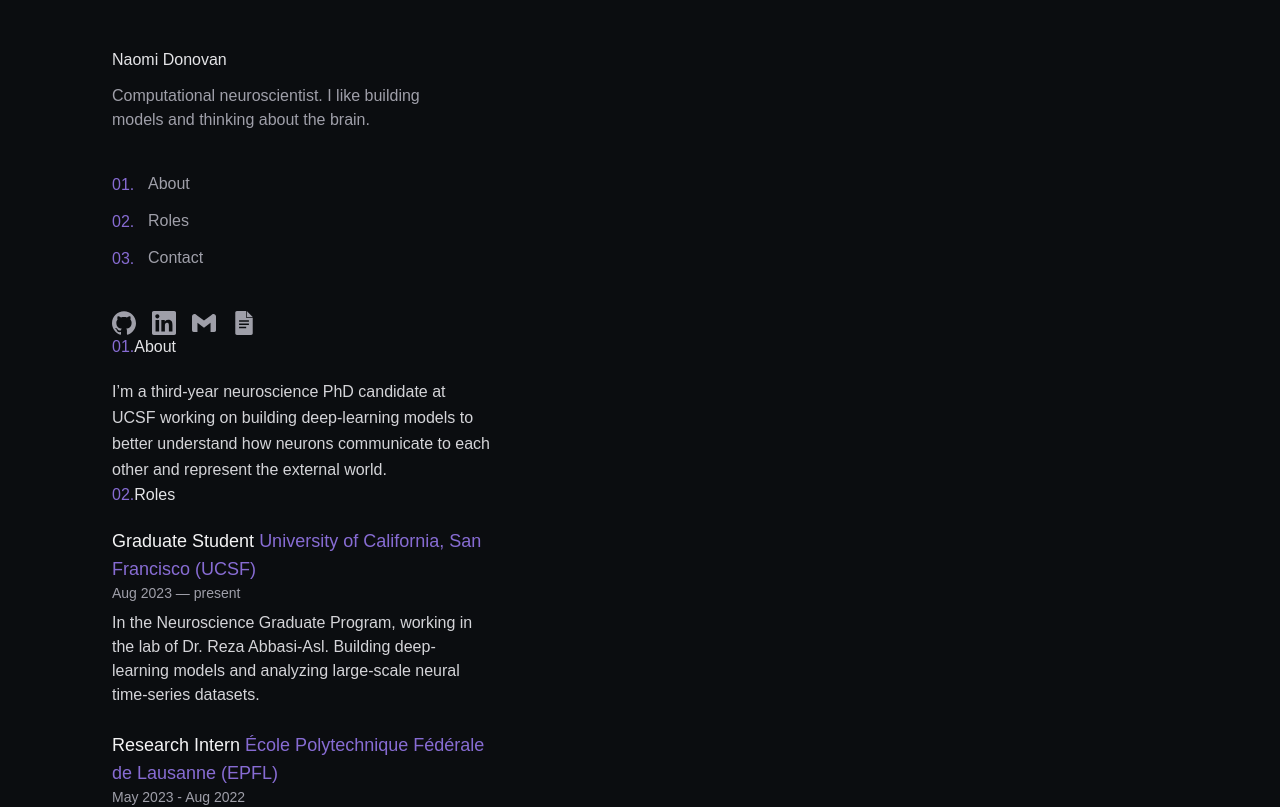
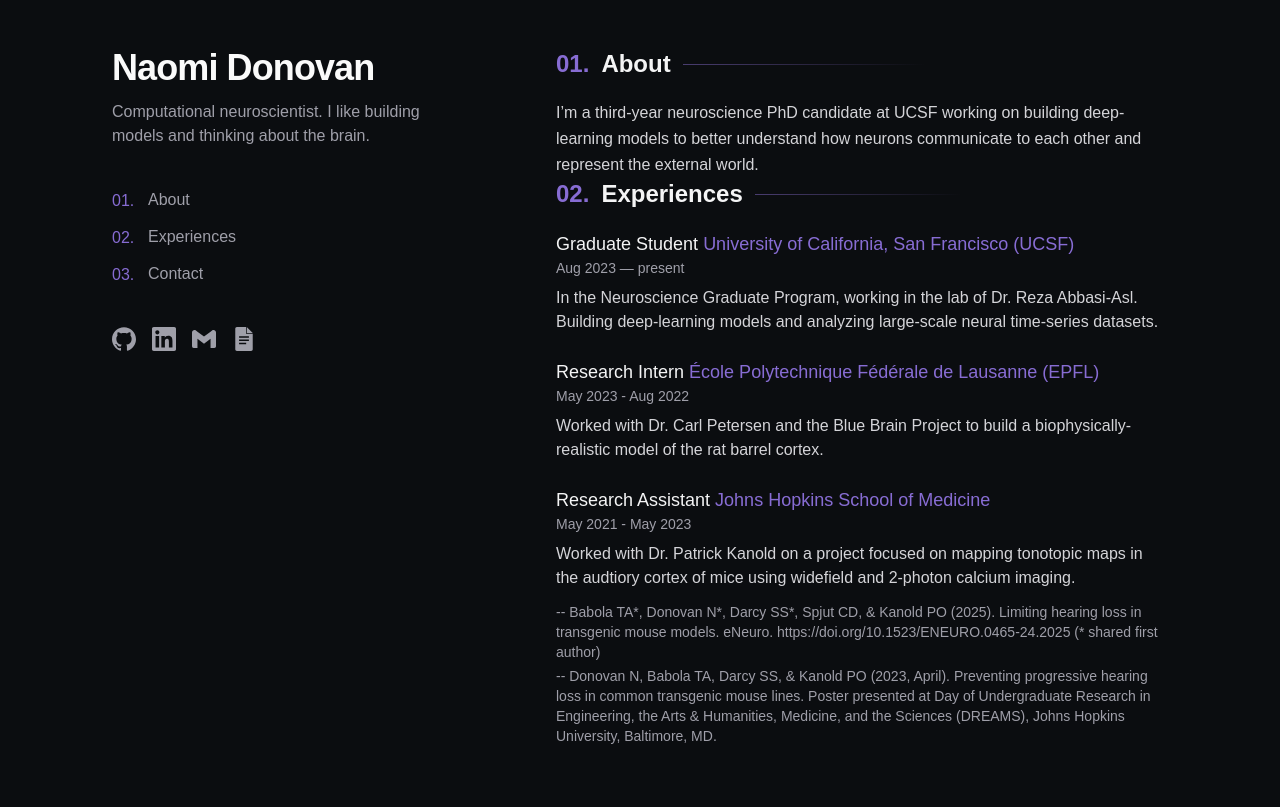
Before and after one commit to naomidonovan1/naomidonovan-site, a Next.js app: page / in a window 1280 px wide. Shown: the top 807 px of the page. Built offline with nearby package versions, Linux system fonts and the light colour scheme.

Commit message:
ok fixing the motion headers

```diff
--- a/src/app/page.tsx
+++ b/src/app/page.tsx
@@ -10,7 +10,7 @@
 "use client";
 
 import React from "react";
-import { motion } from "framer-motion";
+import { motion, type MotionProps } from "framer-motion";
 import { SiGithub, SiLinkedin, SiGmail, SiGoogledocs } from "react-icons/si";
 import { i } from "framer-motion/client";
 
@@ -21,9 +21,14 @@
   children: React.ReactNode;
 }
 
+// Create a typed motion h2 component
+const MHeading = motion.h2 as React.ComponentType<
+  React.ComponentProps<"h2"> & MotionProps
+>;
+
 const sections = [
   { id: "about", title: "About" },
-  { id: "roles", title: "Roles" },
+  { id: "experience", title: "Experiences" },
   // { id: "teaching", title: "Teaching" },
   { id: "contact", title: "Contact" },
 ];
@@ -65,14 +70,14 @@
         <div className="grid gap-8 lg:grid-cols-[380px_1fr] lg:gap-16 py-12">
           {/* Left column */}
           <aside className="sticky top-10 self-start">
-            <motion.h1
+            <MHeading
               initial={{ opacity: 0, y: 8 }}
               animate={{ opacity: 1, y: 0 }}
               transition={{ duration: 0.5 }}
-            // className="text-4xl font-semibold tracking-tight text-zinc-50"
+              className="text-4xl font-semibold tracking-tight text-zinc-50"
             >
               Naomi Donovan
-            </motion.h1>
+            </MHeading>
             <p className="mt-3 max-w-xs text-zinc-400">
               Computational neuroscientist. I like building models and thinking about the brain.
             </p>
@@ -113,6 +118,7 @@
                 <SiGoogledocs size={24} />
               </a>
             </div>
+          </aside>
 
 
           {/* Right column */}
@@ -124,7 +130,7 @@
               </p>
             </Section>
 
-              <Section id="roles" index={2} title="Roles">
+            <Section id="experience" index={2} title="Experiences">
               {roles.map((e, idx) => (
                 <div key={idx} className="mb-6">
                   <h3 className="text-lg font-medium text-zinc-100">
@@ -145,7 +151,7 @@
               ))}
             </Section>
           </main>
-          </aside>
+
         </div >
       </div >
     </main >
@@ -156,18 +162,18 @@
 function Section({ id, index, title, children }: SectionProps) {
   return (
     <section id={id} className="scroll-mt-24">
-      <motion.h2
+      <MHeading
         initial={{ opacity: 0, y: 8 }}
         whileInView={{ opacity: 1, y: 0 }}
         viewport={{ once: true }}
         transition={{ duration: 0.45 }}
-      // className="flex items-center gap-3 text-2xl font-semibold text-zinc-100"
+        className="flex items-center gap-3 text-2xl font-semibold text-zinc-100"
       >
         <span className="text-violet-400/80">{String(index).padStart(2, "0")}.</span>
         {title}
         <span className="h-[1px] flex-1 bg-gradient-to-r from-violet-400/40 via-transparent to-transparent" />
-      </motion.h2>
-      <div className="mt-5">{children}</div>
+      </MHeading>
+      <div className="mt-5"> {children}</div>
     </section>
   );
 }
```
Lines whose indentation alone changed are shown as unchanged.
